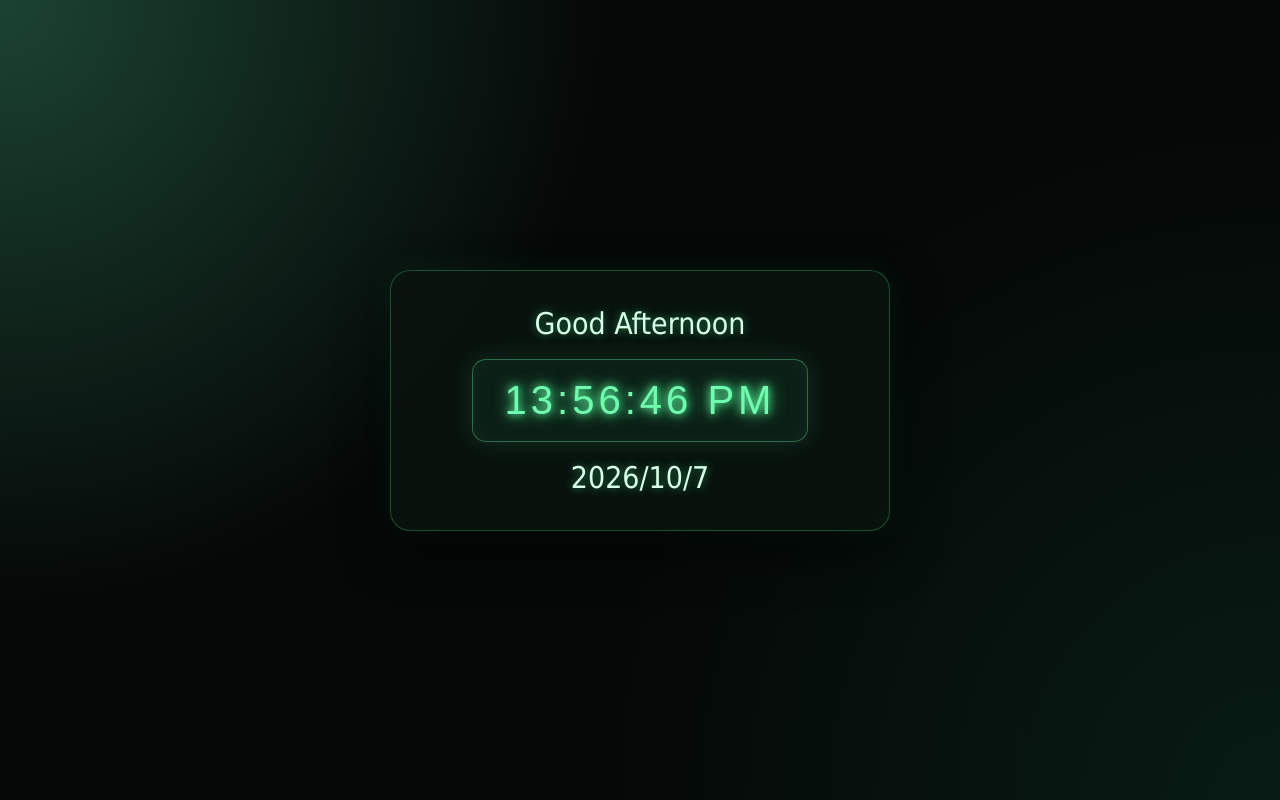
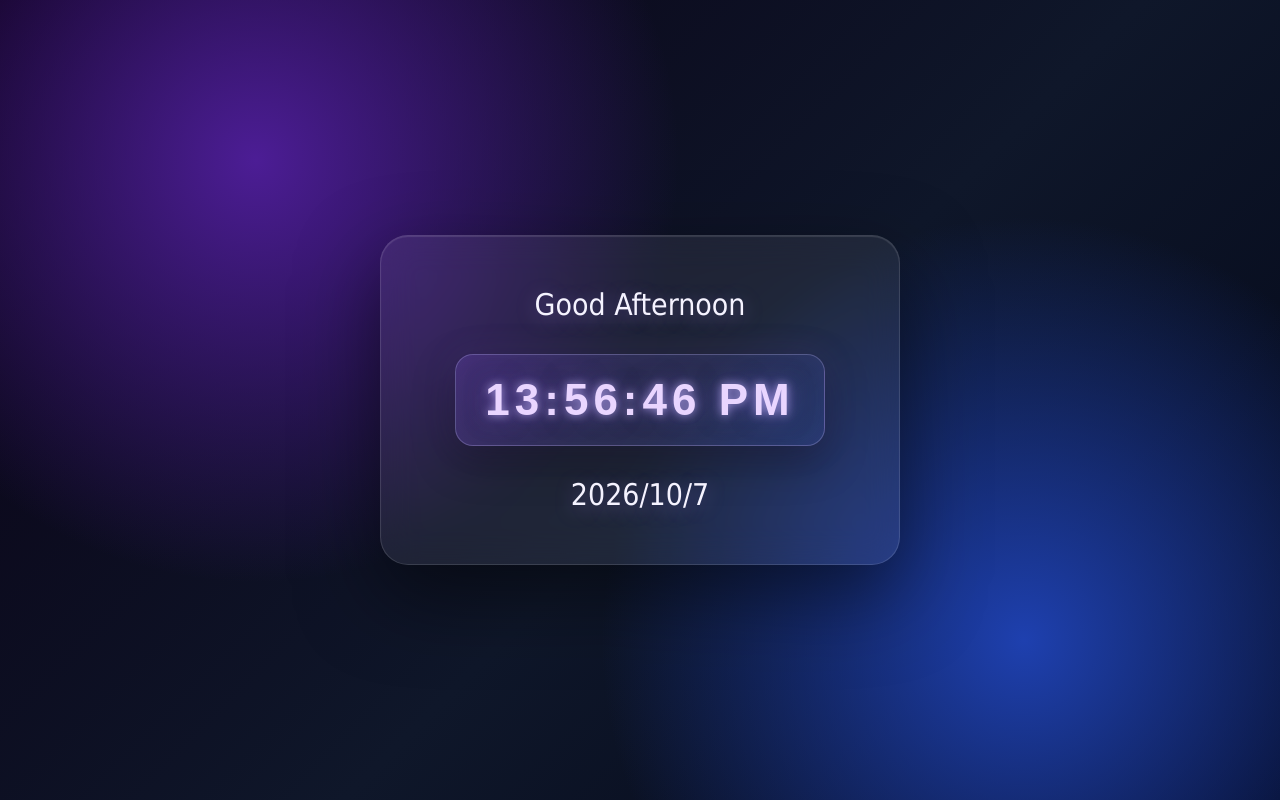
Before and after one commit to NargesHaidari/Digital-Clock, a plain HTML site: page index.html in a window 1280 px wide. Drawn offline with Linux system fonts and the light colour scheme.

Commit message:
Update Digital-Clock Design

```diff
--- a/style.css
+++ b/style.css
@@ -1,3 +1,4 @@
+
 * {
     box-sizing: border-box;
     margin: 0;
@@ -10,67 +11,74 @@ body {
     display: flex;
     justify-content: center;
     align-items: center;
-    padding: 16px;
-
+    padding: 20px;
     background:
-        radial-gradient(circle at top left, #1b4332, transparent 40%),
-        radial-gradient(circle at bottom right, #081c15, transparent 45%),
-        #050807;
+        radial-gradient(circle at 20% 20%, #4c1d95 0%, transparent 35%),
+        radial-gradient(circle at 80% 80%, #1e40af 0%, transparent 35%),
+        linear-gradient(135deg, #090014, #0f172a 55%, #020617);
 }
 
 .container {
-    width: min(500px, 100%);
-    height: auto;
-    padding: 35px 25px;
+    width: min(520px, 100%);
+    padding: 45px 30px;
 
     display: flex;
     flex-direction: column;
-    justify-content: space-around;
+    justify-content: center;
     align-items: center;
-    gap: 18px;
+    gap: 25px;
 
-    border: 1px solid rgba(82, 255, 154, 0.25);
-    border-radius: 20px;
+    border: 1px solid rgba(255, 255, 255, 0.12);
+    border-radius: 28px;
 
-    background: rgba(10, 20, 15, 0.85);
+    background: rgba(255, 255, 255, 0.07);
+    backdrop-filter: blur(18px);
+    -webkit-backdrop-filter: blur(18px);
 
     box-shadow:
-        0 20px 50px rgba(0, 0, 0, 0.6),
-        0 0 30px rgba(50, 255, 140, 0.08);
+        0 30px 80px rgba(0, 0, 0, 0.5),
+        inset 0 1px 1px rgba(255, 255, 255, 0.12);
 }
 
 .message,
 .date {
     font-size: clamp(18px, 4vw, 30px);
-    color: #d8ffe8;
+    color: #f5f3ff;
     text-align: center;
+    line-height: 1.6;
 
-    text-shadow:
-        0 0 8px rgba(70, 255, 150, 0.5);
+    text-shadow: 0 4px 20px rgba(167, 139, 250, 0.4);
 }
 
 .clock {
-    width: min(75%, 340px);
-    padding: 18px 24px;
+    width: min(85%, 370px);
+    padding: 20px 25px;
 
-    font-size: clamp(24px, 5vw, 40px);
-    letter-spacing: 4px;
+    font-size: clamp(26px, 6vw, 44px);
+    font-weight: 600;
+    letter-spacing: 5px;
     text-align: center;
 
-    color: #6dffad;
+    color: #e9d5ff;
 
     font-family: 'Orbitron', sans-serif;
 
-    border: 1px solid rgba(109, 255, 173, 0.35);
-    border-radius: 14px;
+    border: 1px solid rgba(196, 181, 253, 0.3);
+    border-radius: 18px;
 
-    background: rgba(109, 255, 173, 0.05);
+    background:
+        linear-gradient(
+            135deg,
+            rgba(139, 92, 246, 0.18),
+            rgba(59, 130, 246, 0.08)
+        );
 
     box-shadow:
-        inset 0 0 20px rgba(109, 255, 173, 0.05),
-        0 0 25px rgba(109, 255, 173, 0.12);
+        inset 0 0 30px rgba(139, 92, 246, 0.08),
+        0 15px 40px rgba(0, 0, 0, 0.35),
+        0 0 35px rgba(139, 92, 246, 0.12);
 
     text-shadow:
-        0 0 8px #6dffad,
-        0 0 18px #39ff88;
+        0 0 10px rgba(196, 181, 253, 0.8),
+        0 0 25px rgba(139, 92, 246, 0.5);
 }
```
